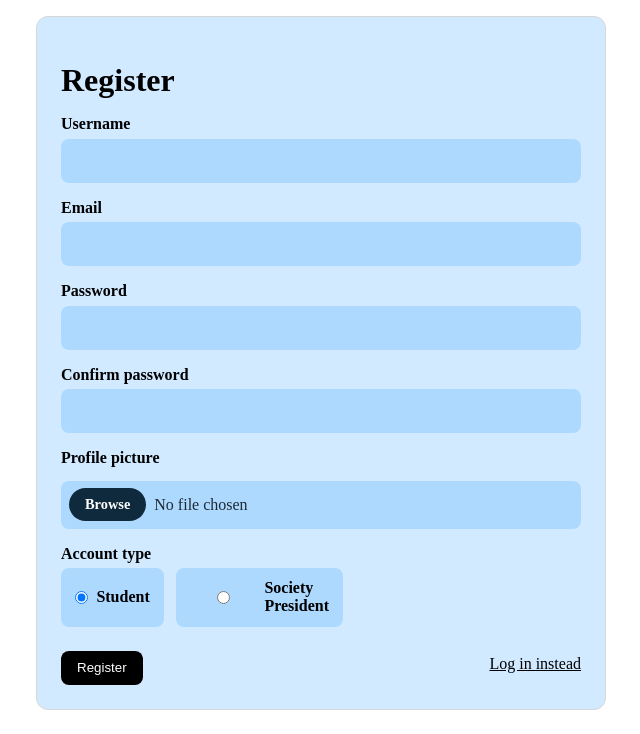
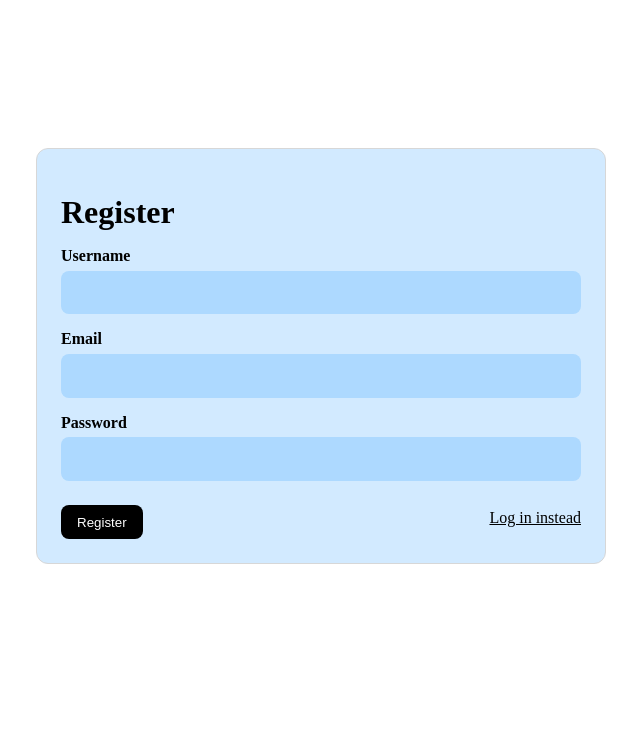
Before and after one commit to imi-ros-fox/Rate_My_Soc, a Django app: page /rms/register/ in a window 1280 px wide. Shown: the part 106-840 px from the top of the page, without its empty margins (319-959 px from the left). After the commit the page ends 670 px from the top, so only its background shows below. Run offline with Django 3.2, Linux system fonts and the light colour scheme.

Commit message:
fix register form

```diff
--- a/templates/rango/register.html
+++ b/templates/rango/register.html
@@ -10,7 +10,7 @@
         <div class="page auth-page">
             <div class="auth-card">
                 <h1>Register</h1>
-                {% if registered %}
+                {% if user.is_authenticated %}
                     <p>Thank you for registering.</p>
                     <a class="return-link" href="{% url 'rango:index' %}">Return to the homepage</a>
                 {% else %}
@@ -28,31 +28,6 @@
                             <label for="{{ user_form.password.id_for_label }}">Password</label>
                             {{ user_form.password }}
                         </div>
-                        <div class="form-field">
-                            <label for="confirm_password">Confirm password</label>
-                            <input id="confirm_password" type="password" autocomplete="new-password" required>
-                        </div>
-                        <div class="form-field">
-                            <label for="id_picture">Profile picture</label>
-                            <div class="upload-choice-row">
-                                <input id="id_picture" name="picture" type="file" accept="image/*">
-                                <div class="upload-bar-inner">
-                                    <span class="upload-file-name" id="profile-picture-file-name">No file chosen</span>
-                                    <label class="upload-choice-button" for="id_picture">Browse</label>
-                                </div>
-                            </div>
-                        </div>
-                        <div class="form-field">
-                            <span class="field-label">Account type</span>
-                            <div class="role-options">
-                                {% for choice in profile_form.role %}
-                                    <label class="role-option">
-                                        {{ choice.tag }}
-                                        <span>{{ choice.choice_label }}</span>
-                                    </label>
-                                {% endfor %}
-                            </div>
-                        </div>
                         <div class="auth-actions">
                             <button class="submit-btn" type="submit" name="submit">Register</button>
                             <a href="{% url 'rango:login' %}">Log in instead</a>
@@ -61,14 +36,4 @@
                 {% endif %}
             </div>
         </div>
-        <script>
-            (function() {
-                const input = document.getElementById('id_picture');
-                const fileName = document.getElementById('profile-picture-file-name');
-                if (!input || !fileName) return;
-                input.addEventListener('change', function() {
-                    fileName.textContent = input.files && input.files.length ? input.files[0].name : 'No file chosen';
-                });
-            })();
-        </script>
 {% endblock %}
```
